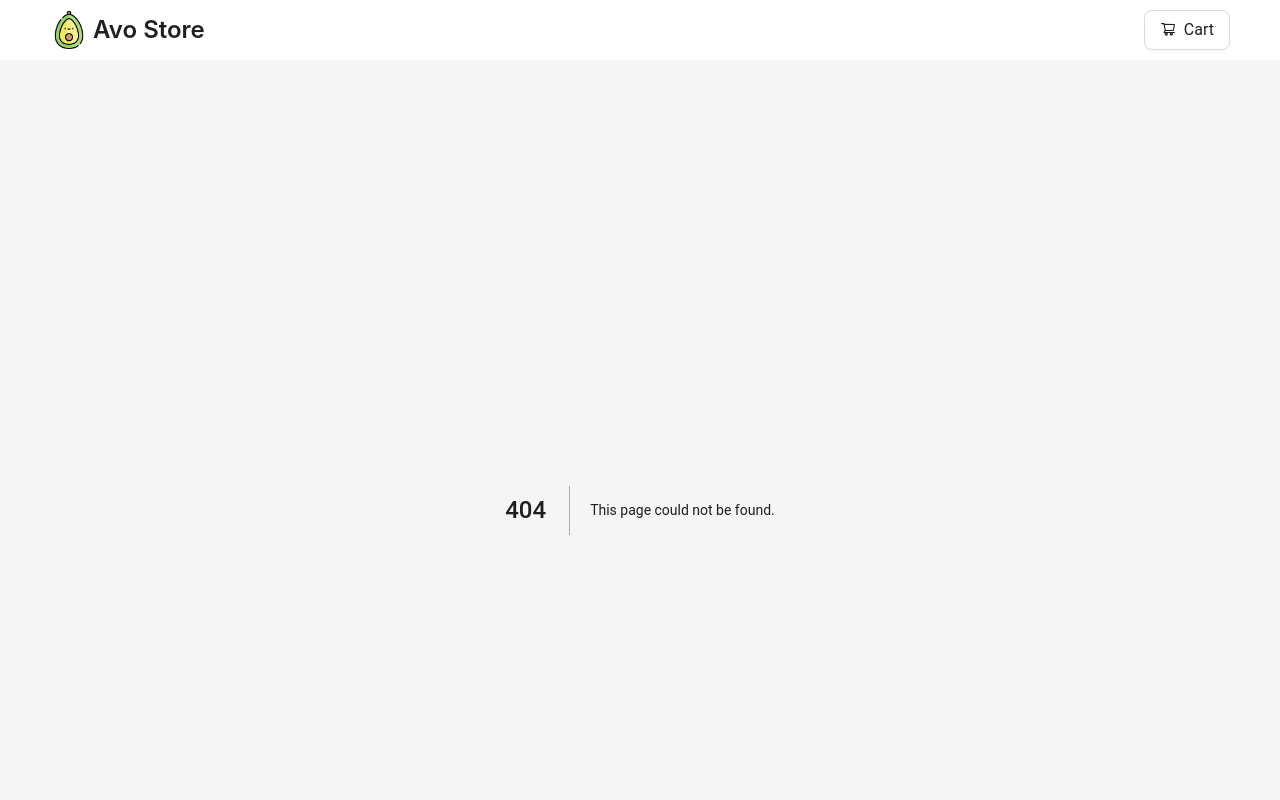
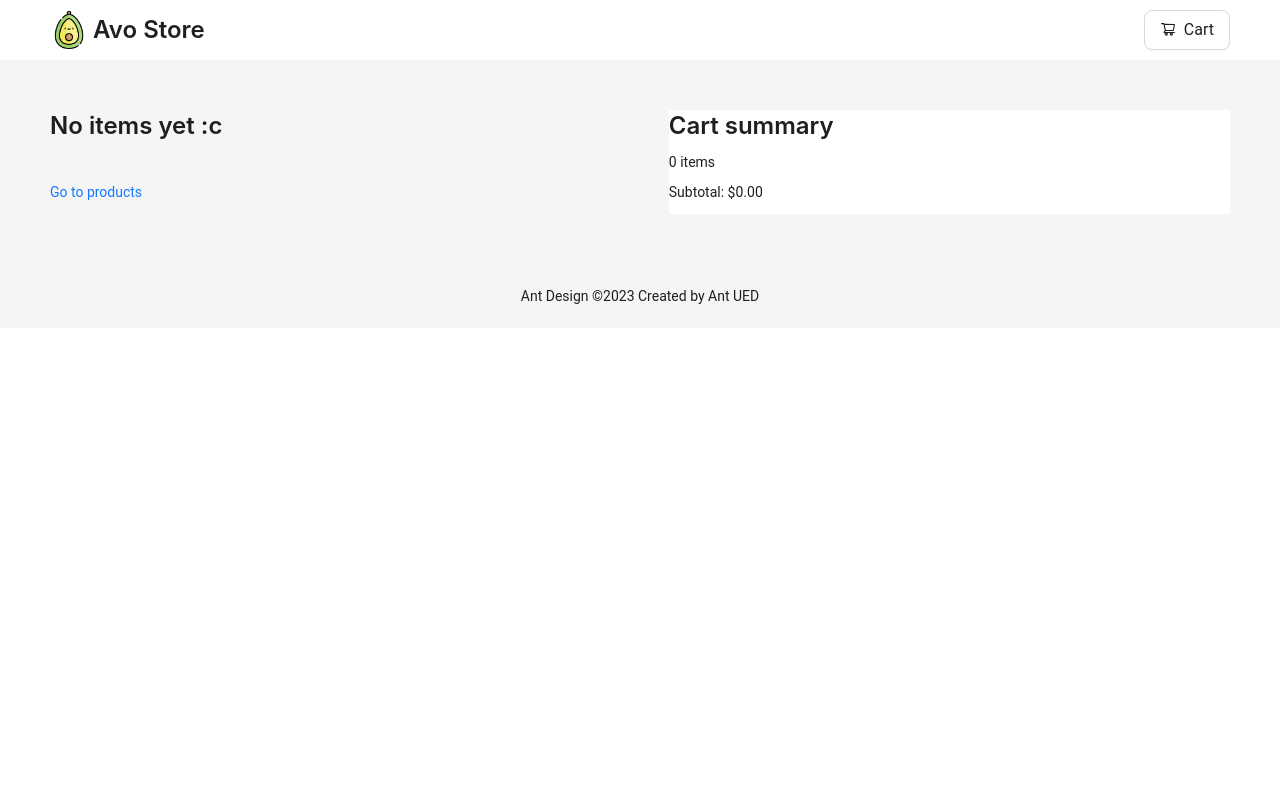
Before and after one commit to cthulhuscode/nextjs-course, a Next.js app in the folder playground/: page /cart in a window 1280 px wide. Before the commit this address had no page. Shown: the top 800 px of the page. Built offline with nearby package versions, Linux system fonts and the light colour scheme.

Commit message:
feat: cart page

```diff
--- a/playground/components/Layout/Layout.tsx
+++ b/playground/components/Layout/Layout.tsx
@@ -43,9 +43,11 @@ const LayoutFC: React.FC<Props> = ({ children }) => {
               </div>
             </Link>
           </div>
-          <Button type="default" icon={<ShoppingCartOutlined />} size="large">
-            Cart
-          </Button>
+          <Link href={"/cart"}>
+            <Button type="default" icon={<ShoppingCartOutlined />} size="large">
+              Cart
+            </Button>
+          </Link>
         </Header>
 
         <Content style={{ padding: "50px" }}>{children}</Content>
--- /dev/null
+++ b/playground/pages/cart/index.tsx
@@ -0,0 +1,34 @@
+import React from "react";
+import { CartItem } from "@components/Cart/CartItem/CartItem";
+import { Col, Row, Typography } from "antd";
+import { useCart } from "store/Cart";
+import Link from "next/link";
+
+const { Title } = Typography;
+
+const Cart = () => {
+  const { state } = useCart();
+  const { items, count, totalPrice } = state;
+
+    return (
+      <Row justify={"space-between"} style={{gap: "50px"}}>
+        <Col style={{display: "flex", flexDirection: "column", gap: "30px"}} flex={1}>
+          { items.length === 0
+              ?
+                <>
+                  <Title level={3}>No items yet :c</Title>
+                  <Link href={"/"}>Go to products</Link>
+                </>
+              : items.map(item => <CartItem key={item.product.id} item={item} />)
+          }
+        </Col>
+        <Col flex={1} style={{backgroundColor: "#fff"}}>
+          <Title level={3}>Cart summary</Title>
+          <p>{count} items</p>
+          <p>Subtotal: ${totalPrice.toFixed(2)}</p>
+        </Col>
+      </Row>
+    );
+};
+
+export default Cart;
```
